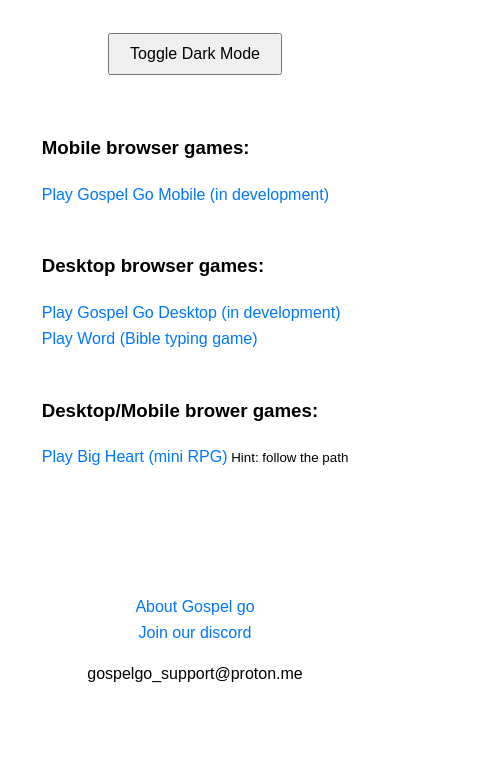
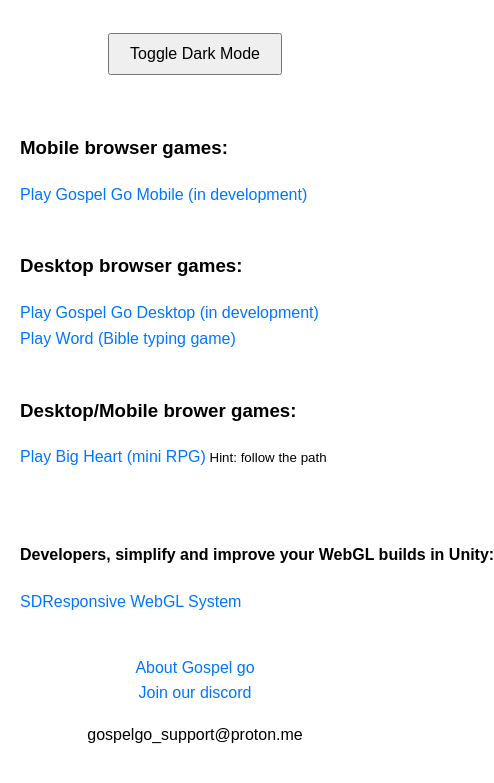
Before and after one commit to danosono/home-gospelgo-org, a plain HTML site: page index.html in a window 390 px wide. Shown: the part 121-904 px from the top of the page, 494 px wide, since content can reach past the window. Before the commit the page ends 844 px from the top, so only its background shows below. Drawn offline with Linux system fonts and the light colour scheme.

Commit message:
Added SDResponsive link

```diff
--- a/index.html
+++ b/index.html
@@ -21,7 +21,9 @@
 			<a href="https://desktop.gospelgo.org" target="_blank">Play Gospel Go Desktop (in development)</a><br>
 			<a href="https://word.gospelgo.org"target="_blank">Play Word (Bible typing game)</a><br><br>
 			<h3>Desktop/Mobile brower games:</h3>
-			<a href="https://bigheart.gospelgo.org" target="_blank">Play Big Heart (mini RPG)</a><small> Hint: follow the path</small><br>
+			<a href="https://bigheart.gospelgo.org" target="_blank">Play Big Heart (mini RPG)</a><small> Hint: follow the path</small><br><br><br>
+			<h4>Developers, simplify and improve your WebGL builds in Unity:</h4>
+			<a href="https://assetstore.unity.com/packages/tools/integration/sdresponsive-webgl-system-314596" target="blank">SDResponsive WebGL System</a><br>
 		</div>
 	</div>
 
```
